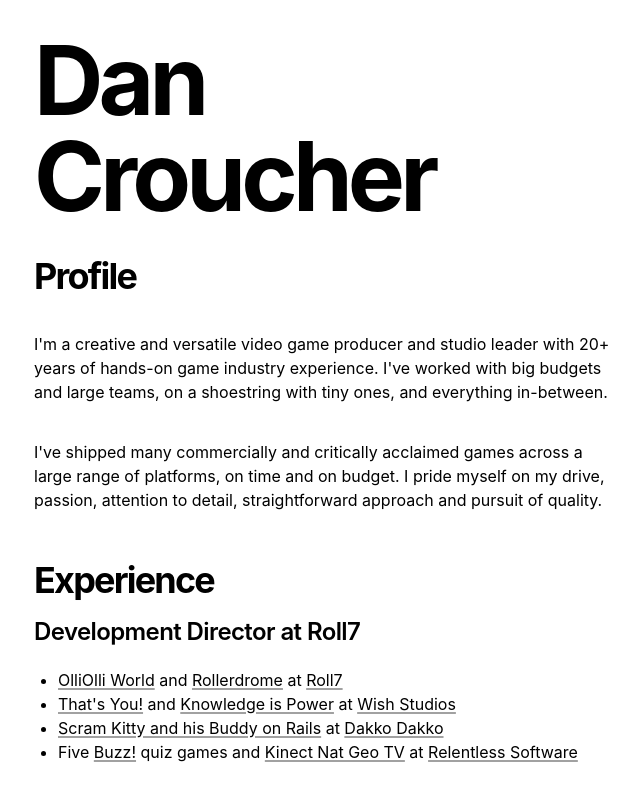
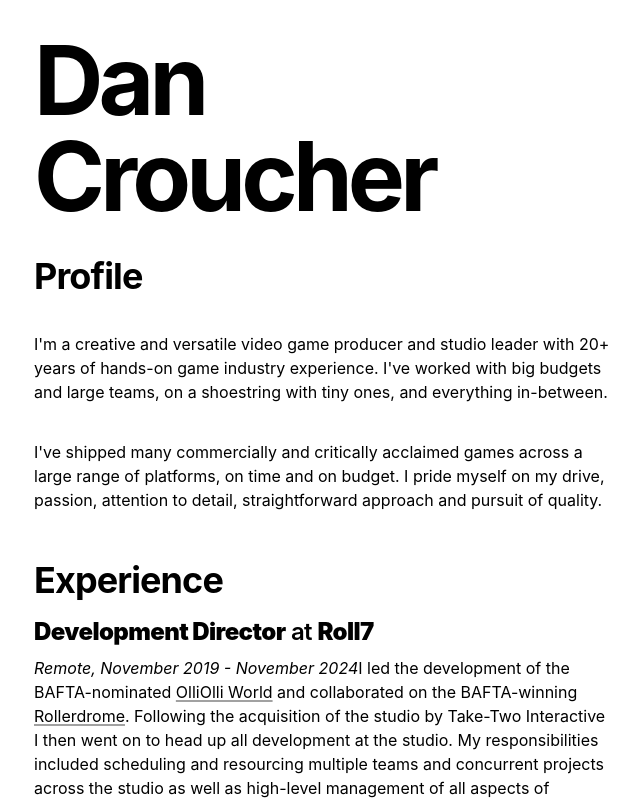
Before and after one commit to dancroucher/cassetter, a Next.js app: page /danCroucher in a window 1280 px wide. Shown: the top 800 px of the page, without its empty margins (318-958 px from the left). Built offline with nearby package versions, Linux system fonts and the light colour scheme.

Commit message:
Update page.tsx

```diff
--- a/app/danCroucher/page.tsx
+++ b/app/danCroucher/page.tsx
@@ -15,7 +15,7 @@
         /></a> */}
         <h1 className="text-8xl font-bold tracking-tighter">Dan Croucher</h1>
         </div>
-      <h2 className="mb-4 text-4xl font-bold tracking-tighter">Profile</h2>
+      <h2 className="mb-4 text-4xl font-bold tracking-tight">Profile</h2>
       <p className="prose mb-4 flex items-center">
       <span>
           I'm a creative and versatile video game producer and studio leader with 20+ years of hands-on game industry experience. I've worked with big budgets and large teams, on a shoestring with tiny ones, and everything in-between.
@@ -25,11 +25,15 @@
       I've shipped many commercially and critically acclaimed games across a large range of platforms, on time and on budget. I pride myself on my drive, passion, attention to detail, straightforward approach and pursuit of quality.
       </p>
       <br /><br />
-      <h2 className="mb-4 text-4xl font-bold tracking-tighter">Experience</h2>
-      <h3 className="mb-2 text-2xl font-semibold tracking-tight">Development Director at <a href="https://www.eurogamer.net/goodbye-roll7-you-deserved-so-much-better" target="_blank">Roll7</a></h3>
+      <h2 className="mb-4 text-4xl font-bold tracking-tight">Experience</h2>
+      <h3 className="mb-2 text-2xl font-semibold tracking-tight"><b>Development Director</b> at <b><a href="https://www.eurogamer.net/goodbye-roll7-you-deserved-so-much-better" target="_blank">Roll7</a></b></h3>
+      <p className="prose">
+      <i>Remote, November 2019 - November 2024</i>
+      I led the development of the BAFTA-nominated <a href="https://www.youtube.com/watch?v=m0-MbIc96PI" target="_blank">OlliOlli World</a> and collaborated on the BAFTA-winning <a href="https://www.youtube.com/watch?v=xUAhqImHbsE" target="_blank">Rollerdrome</a>. Following the acquisition of the studio by Take-Two Interactive I then went on to head up all development at the studio. My responsibilities included scheduling and resourcing multiple teams and concurrent projects across the studio as well as high-level management of all aspects of production and QA, studio strategy and development quality.
+      </p>
+
       <p className="prose">
         <ul>
-          <li><a href="https://www.youtube.com/watch?v=m0-MbIc96PI" target="_blank">OlliOlli World</a> and <a href="https://www.youtube.com/watch?v=xUAhqImHbsE" target="_blank">Rollerdrome</a> at <a href="https://www.eurogamer.net/goodbye-roll7-you-deserved-so-much-better" target="_blank">Roll7</a></li>
           <li><a href="https://www.youtube.com/watch?v=92uXFeQNCCk" target="_blank">That's You!</a> and <a href="https://www.youtube.com/watch?v=ApXbCa-6Coc" target="_blank">Knowledge is Power</a> at <a href="https://www.gamesindustry.biz/wish-studios-closing-down" target="_blank">Wish Studios</a></li>
           <li><a href="https://www.youtube.com/watch?v=jTIw2uAYFR8" target="_blank">Scram Kitty and his Buddy on Rails</a> at <a href="https://dakkodakko.com/presskit/" target="_blank">Dakko Dakko</a></li>
           <li>Five <a href="https://www.youtube.com/watch?v=jso9QEr5Uic" target="_blank">Buzz!</a> quiz games and <a href="https://www.youtube.com/watch?v=sCeiH2sWu8w" target="_blank">Kinect Nat Geo TV</a> at <a href="https://en.wikipedia.org/wiki/Relentless_Software" target="_blank">Relentless Software</a></li>
```
